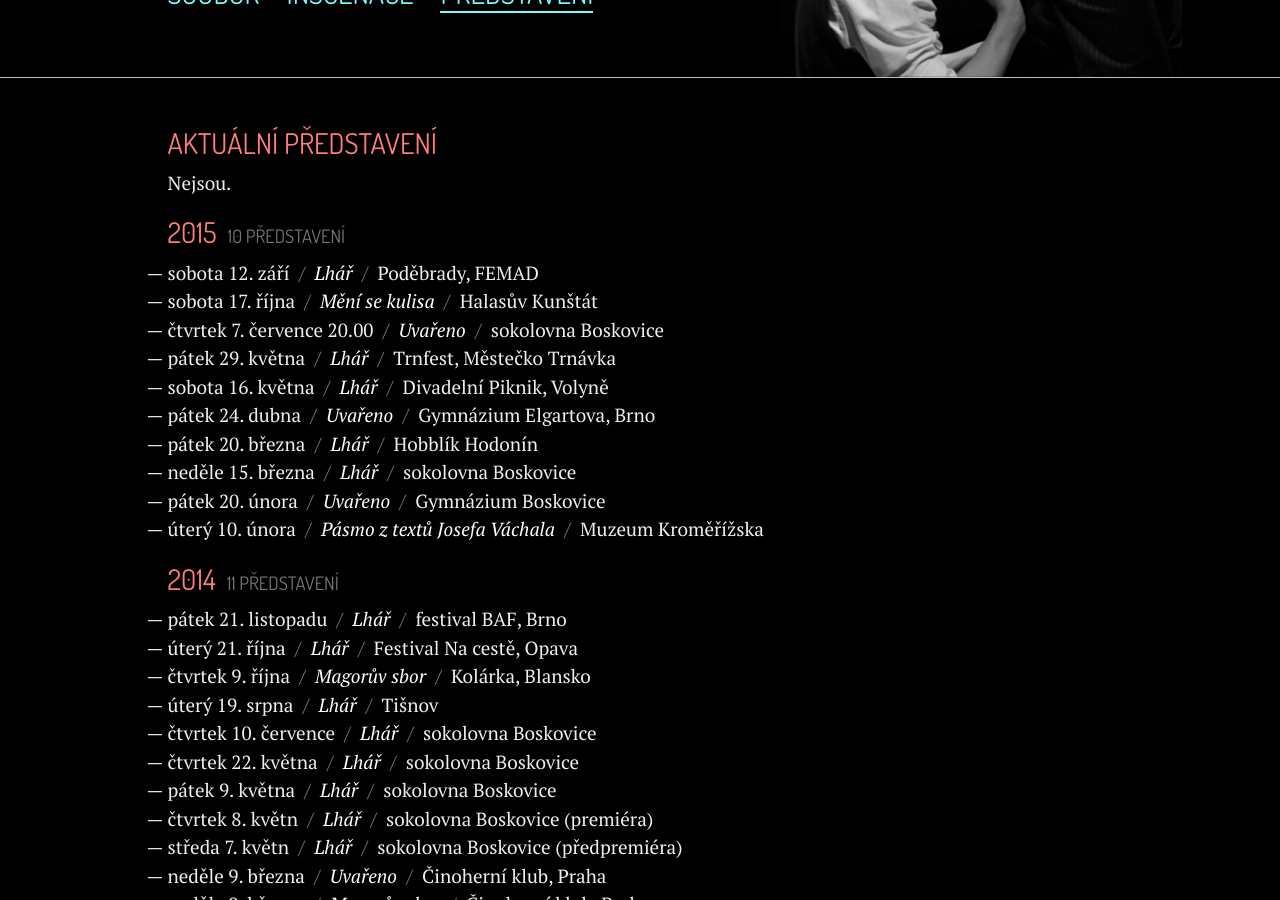
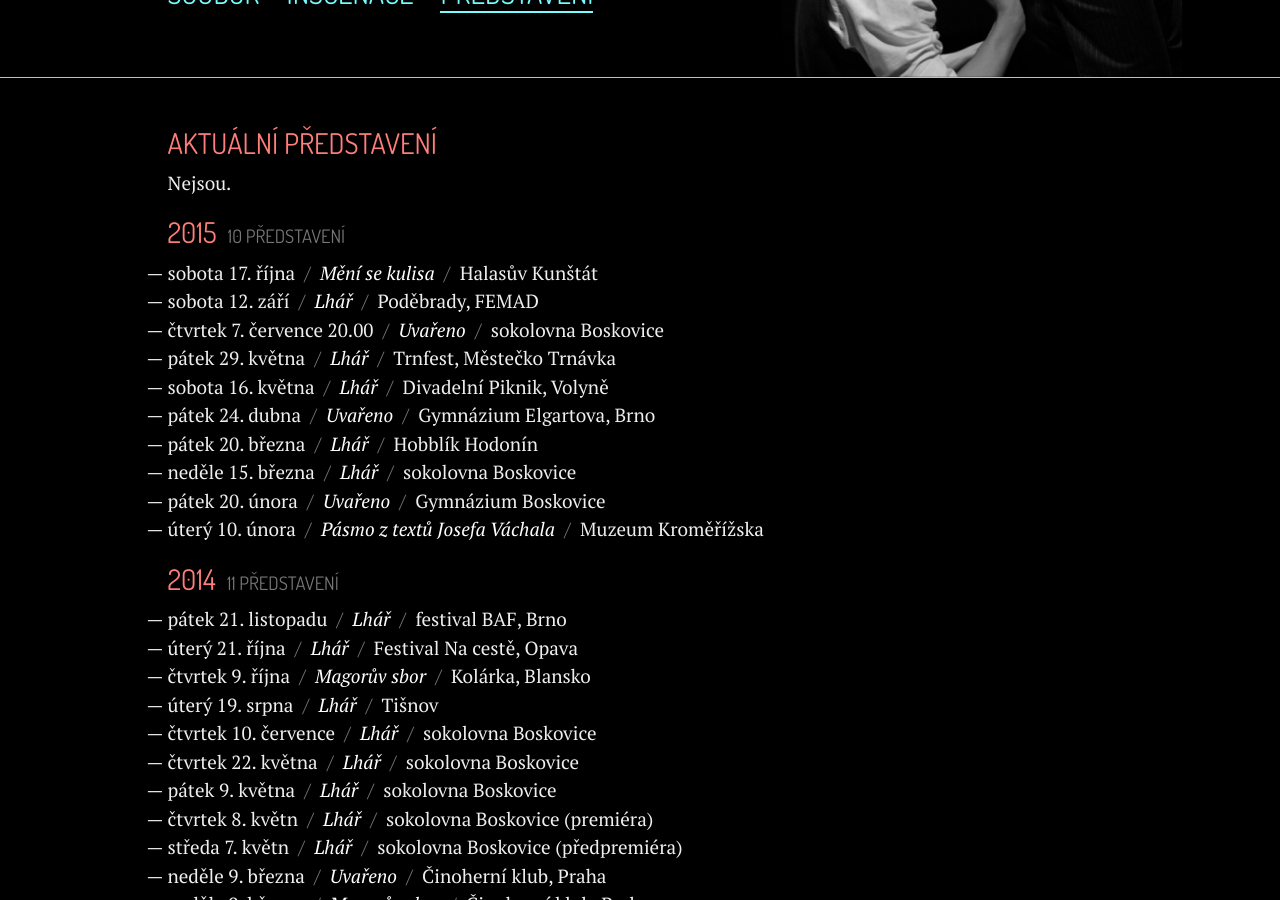
Before and after one commit to zoul/Naboso, a Jekyll site: the page built from predstaveni.html, in a window 1280 px wide and 900 px high, scrolled down 381 px. Built offline with Jekyll 4.4.1, drawn with Linux system fonts in a browser that asks for light colours; some of the changed lines change nothing that is shown.

Commit message:
Přerovnal jsem představení chronologicky.

```diff
--- a/_data/predstaveni.yml
+++ b/_data/predstaveni.yml
@@ -1,11 +1,11 @@
 - rok: 2015
   predstaveni:
+    - co: Mění se kulisa
+      kde: Halasův Kunštát
+      kdy: sobota 17. října
     - co: Lhář
       kde: Poděbrady, FEMAD
       kdy: sobota 12. září
-    - co: Mění se kulisa
-      kde: Halasův Kunštát
-      kdy: sobota 17. října
     - co: Uvařeno
       kde: sokolovna Boskovice
       kdy: čtvrtek 7. července 20.00
```
